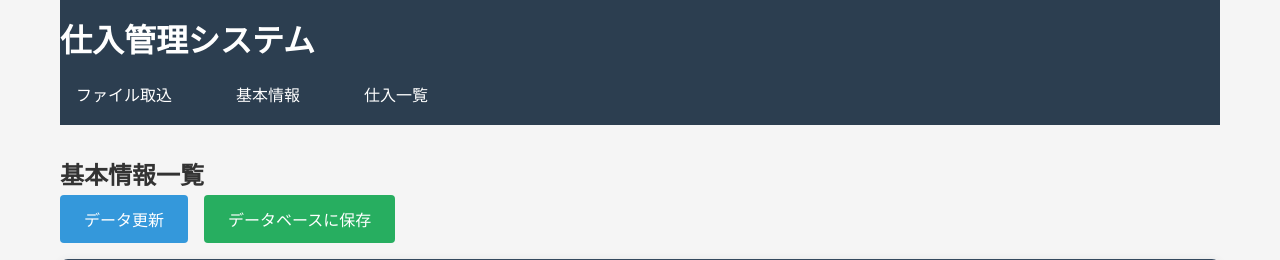
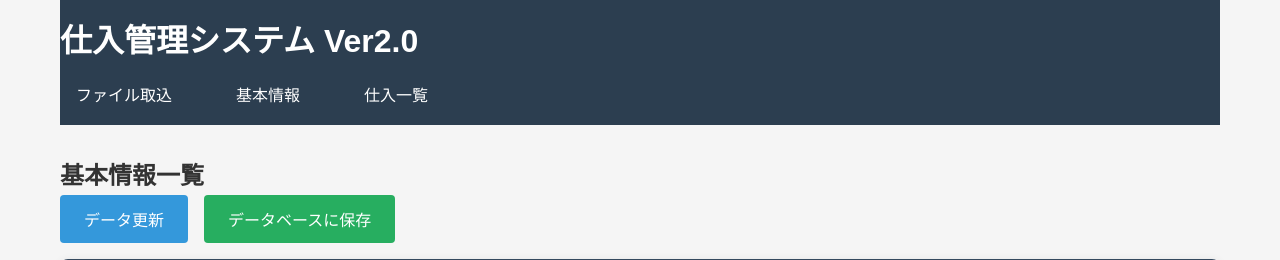
Before and after one commit to shiro-mail/purchases-maintenance, a Flask app: page /basic_info in a window 1280 px wide. Shown: the top 260 px of the page. Run offline with Flask 3, Linux system fonts and the light colour scheme; data comes from the database, SQL or seed files in the repository.

Commit message:
タイトルを『仕入管理システム Ver2.0』に更新＋静的アセットのキャッシュバスティング追加（反映テスト）
Co-Authored-By: 衣斐司郎 <shiro@sunyou.co.jp>

```diff
--- a/index.html
+++ b/index.html
@@ -4,7 +4,7 @@
     <meta charset="UTF-8">
     <meta name="viewport" content="width=device-width, initial-scale=1.0">
     <title>仕入管理システム Ver2.0</title>
-    <link rel="stylesheet" href="{{ url_for('static', filename='css/style.css') }}">
+    <link rel="stylesheet" href="{{ url_for('static', filename='css/style.css') }}?v=20250810-2">
 </head>
 <body>
     <div class="container">
--- a/templates/base.html
+++ b/templates/base.html
@@ -3,13 +3,13 @@
 <head>
     <meta charset="UTF-8">
     <meta name="viewport" content="width=device-width, initial-scale=1.0">
-    <title>{% block title %}仕入管理システム{% endblock %}</title>
-    <link rel="stylesheet" href="{{ url_for('static', filename='css/style.css') }}">
+    <title>{% block title %}仕入管理システム Ver2.0{% endblock %}</title>
+    <link rel="stylesheet" href="{{ url_for('static', filename='css/style.css') }}?v=20250810-2">
 </head>
 <body>
     <div class="container">
         <header>
-            <h1><a href="{{ url_for('index') }}">仕入管理システム</a></h1>
+            <h1><a href="{{ url_for('index') }}">仕入管理システム Ver2.0</a></h1>
             <nav>
                 <ul>
                     <li><a href="{{ url_for('import_file') }}">ファイル取込</a></li>
@@ -24,7 +24,7 @@
         </main>
     </div>
 
-    <script src="{{ url_for('static', filename='js/main.js') }}"></script>
+    <script src="{{ url_for('static', filename='js/main.js') }}?v=20250810-2"></script>
     {% block scripts %}{% endblock %}
 </body>
 </html>
--- a/templates/basic_info.html
+++ b/templates/basic_info.html
@@ -1,6 +1,6 @@
 {% extends "base.html" %}
 
-{% block title %}基本情報 - 仕入管理システム{% endblock %}
+{% block title %}基本情報 - 仕入管理システム Ver2.0{% endblock %}
 
 {% block content %}
 <div class="basic-info-section">
@@ -19,5 +19,5 @@
 {% endblock %}
 
 {% block scripts %}
-<script src="{{ url_for('static', filename='js/basic_info.js') }}?v=20250810-1"></script>
+<script src="{{ url_for('static', filename='js/basic_info.js') }}?v=20250810-2"></script>
 {% endblock %}
--- a/templates/parts_info.html
+++ b/templates/parts_info.html
@@ -1,6 +1,6 @@
 {% extends "base.html" %}
 
-{% block title %}部品情報 - 仕入管理システム{% endblock %}
+{% block title %}部品情報 - 仕入管理システム Ver2.0{% endblock %}
 
 {% block content %}
 <div class="parts-info-section">
@@ -20,5 +20,5 @@
 <script>
     const basicId = {{ basic_id }};
 </script>
-<script src="{{ url_for('static', filename='js/parts_info.js') }}"></script>
+<script src="{{ url_for('static', filename='js/parts_info.js') }}?v=20250810-2"></script>
 {% endblock %}
--- a/templates/purchase_list.html
+++ b/templates/purchase_list.html
@@ -1,6 +1,6 @@
 {% extends "base.html" %}
 
-{% block title %}仕入一覧 - 仕入管理システム{% endblock %}
+{% block title %}仕入一覧 - 仕入管理システム Ver2.0{% endblock %}
 
 {% block content %}
 <div class="purchase-list-section">
@@ -18,5 +18,5 @@
 {% endblock %}
 
 {% block scripts %}
-<script src="{{ url_for('static', filename='js/purchase_list.js') }}"></script>
+<script src="{{ url_for('static', filename='js/purchase_list.js') }}?v=20250810-2"></script>
 {% endblock %}
```
